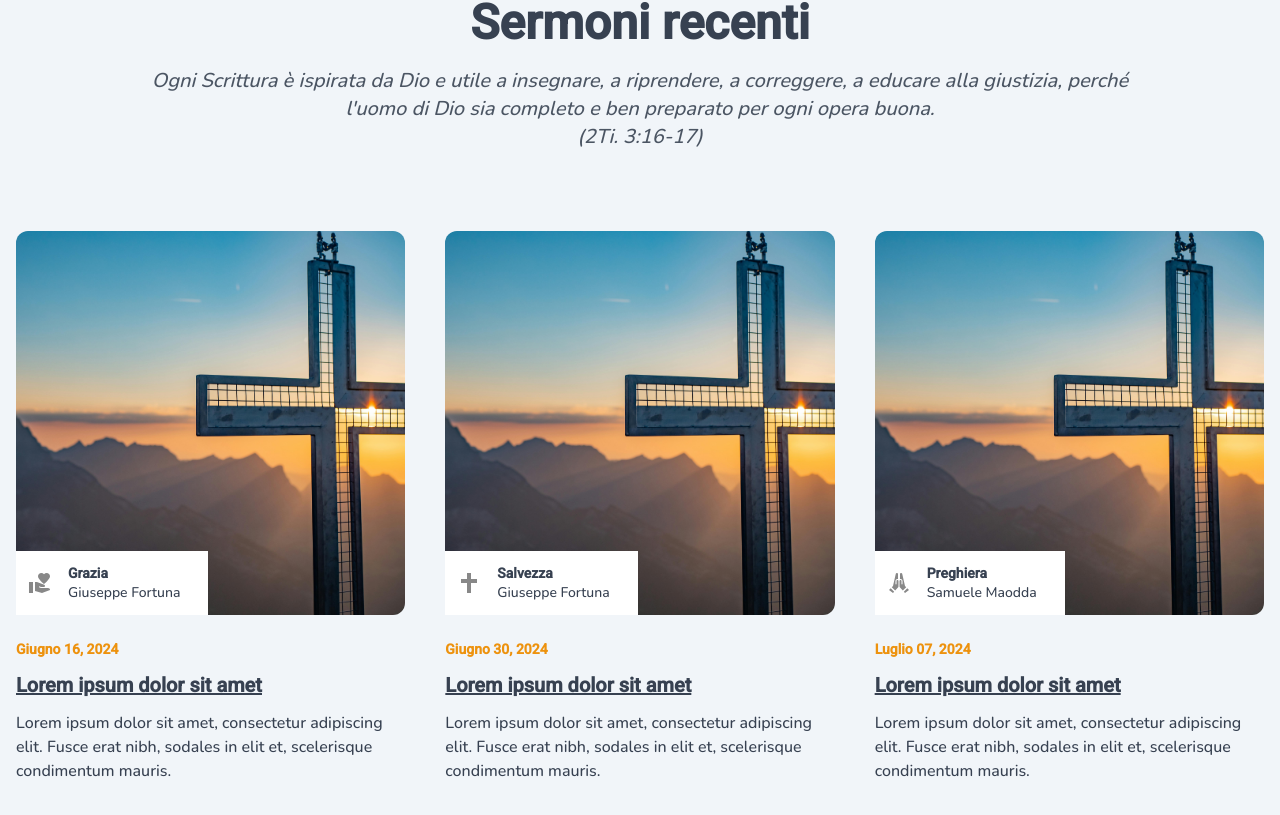
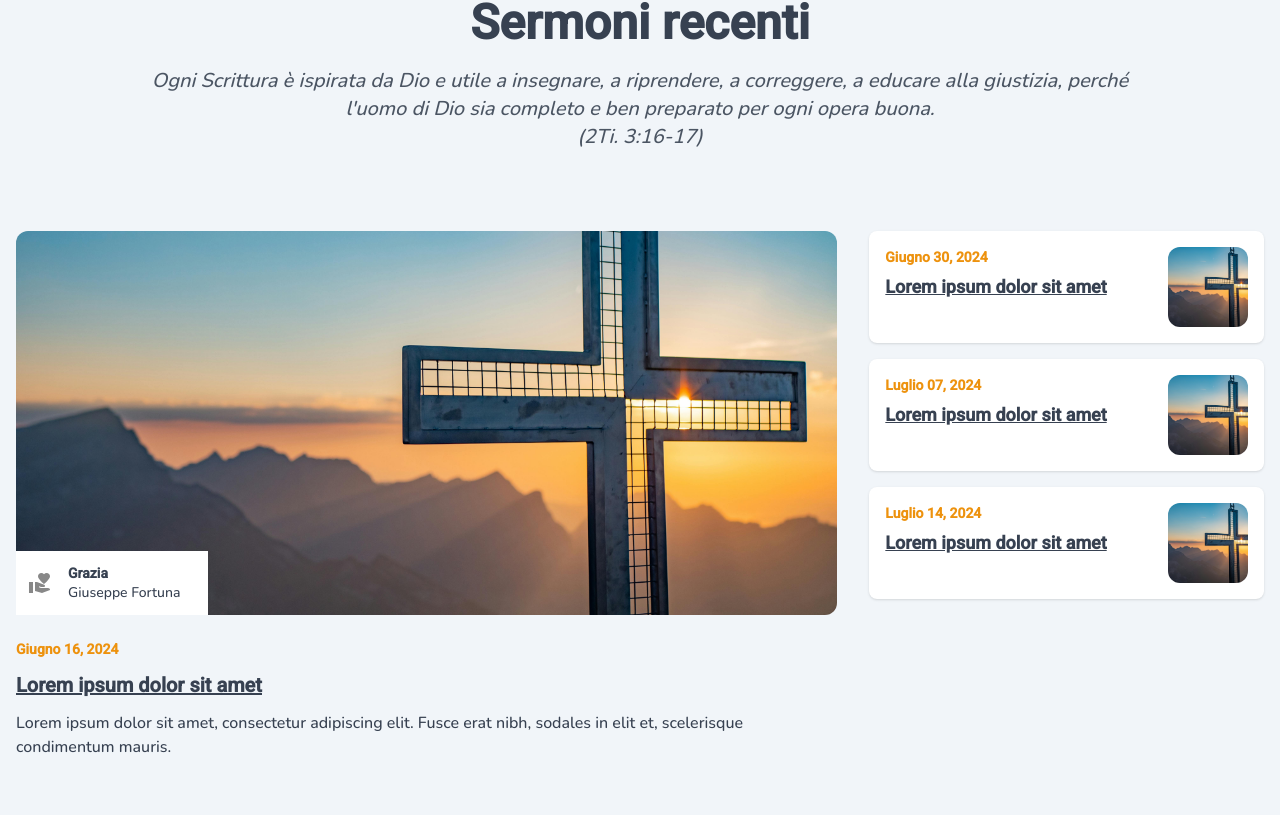
Before and after one commit to mirkorap/grace-and-truth-church, a Next.js app: page / in a window 1280 px wide. Shown: the part 1851-2666 px from the top of the page. Built offline with nearby package versions, Linux system fonts and the light colour scheme.

Commit message:
fix: adjust viewport for last-sermons section

```diff
--- /dev/null
+++ b/components/Thumbnail/index.tsx
@@ -0,0 +1,41 @@
+import BodyLarge from '@/components/Heading/BodyLarge';
+import TitleMedium from '@/components/Heading/TitleMedium';
+import TitleSmall from '@/components/Heading/TitleSmall';
+import { ThumbnailOpts } from '@/types/Thumbnail';
+import dayjs from 'dayjs';
+import Image from 'next/image';
+import Link from 'next/link';
+
+export default function Thumbnail({
+  title,
+  text,
+  href,
+  imgSrc,
+  imgAlt,
+  publishedAt,
+}: ThumbnailOpts) {
+  const formatted = dayjs(publishedAt).format('MMMM DD, YYYY');
+  const date = formatted[0].toUpperCase() + formatted.slice(1);
+
+  return (
+    <Link href={href}>
+      <div className='mb-4 rounded-lg bg-card p-4 shadow'>
+        <div className='flex justify-between'>
+          <div>
+            <TitleSmall text={date} className='text-primary-500' />
+            <TitleMedium text={title} className='my-1.5 underline' />
+            <BodyLarge text={text} className='line-clamp-2 lg:hidden' />
+          </div>
+
+          <Image
+            className='hidden rounded-xl object-cover object-center xs:size-20 sm:block'
+            src={imgSrc}
+            alt={imgAlt}
+            width={1024}
+            height={1024}
+          />
+        </div>
+      </div>
+    </Link>
+  );
+}
--- a/containers/home-page/last-sermons-section/costants.ts
+++ b/containers/home-page/last-sermons-section/costants.ts
@@ -1,21 +1,8 @@
-import { Post } from '@/types/Post';
+import { Thumbnail } from '@/types/Thumbnail';
 
-export const Posts: Post[] = [
+export const Thumbnails: Thumbnail[] = [
   {
     id: 1,
-    category: 'grace',
-    author: 'Giuseppe Fortuna',
-    title: 'Lorem ipsum dolor sit amet',
-    text: 'Lorem ipsum dolor sit amet, consectetur adipiscing elit. Fusce erat nibh, sodales in elit et, scelerisque condimentum mauris.',
-    href: '/',
-    imgSrc: '/home/cross.jpg',
-    imgAlt: 'Lorem ipsum dolor sit amet, consectetur adipiscing elit.',
-    publishedAt: new Date(Date.parse('2024-06-16')),
-  },
-  {
-    id: 2,
-    category: 'salvation',
-    author: 'Giuseppe Fortuna',
     title: 'Lorem ipsum dolor sit amet',
     text: 'Lorem ipsum dolor sit amet, consectetur adipiscing elit. Fusce erat nibh, sodales in elit et, scelerisque condimentum mauris.',
     href: '/',
@@ -24,9 +11,7 @@ export const Posts: Post[] = [
     publishedAt: new Date(Date.parse('2024-06-30')),
   },
   {
-    id: 3,
-    category: 'prayer',
-    author: 'Samuele Maodda',
+    id: 2,
     title: 'Lorem ipsum dolor sit amet',
     text: 'Lorem ipsum dolor sit amet, consectetur adipiscing elit. Fusce erat nibh, sodales in elit et, scelerisque condimentum mauris.',
     href: '/',
@@ -34,4 +19,13 @@ export const Posts: Post[] = [
     imgAlt: 'Lorem ipsum dolor sit amet, consectetur adipiscing elit.',
     publishedAt: new Date(Date.parse('2024-07-07')),
   },
+  {
+    id: 3,
+    title: 'Lorem ipsum dolor sit amet',
+    text: 'Lorem ipsum dolor sit amet, consectetur adipiscing elit. Fusce erat nibh, sodales in elit et, scelerisque condimentum mauris.',
+    href: '/',
+    imgSrc: '/home/cross.jpg',
+    imgAlt: 'Lorem ipsum dolor sit amet, consectetur adipiscing elit.',
+    publishedAt: new Date(Date.parse('2024-07-14')),
+  },
 ];
--- a/containers/home-page/last-sermons-section/index.tsx
+++ b/containers/home-page/last-sermons-section/index.tsx
@@ -1,8 +1,9 @@
 import DisplaySmall from '@/components/Heading/DisplaySmall';
 import Quote from '@/components/Heading/Quote';
 import Post from '@/components/Post';
+import Thumbnail from '@/components/Thumbnail';
 
-import { Posts } from './costants';
+import { Thumbnails } from './costants';
 
 export default function LastSermonsSection() {
   return (
@@ -13,16 +14,29 @@ export default function LastSermonsSection() {
           <Quote
             text="Ogni Scrittura è ispirata da Dio e utile a insegnare, a riprendere, a correggere, a educare alla giustizia, perché l'uomo di Dio sia completo e ben preparato per ogni opera buona."
             verse='2Ti. 3:16-17'
-            className='mx-auto max-w-5xl'
+            className='px-[10%]'
           />
         </div>
 
-        <div className='mx-auto flex w-full max-w-[85rem] flex-col items-center justify-center gap-10 px-4 lg:flex-row'>
-          {Posts.map((item) => (
+        <div className='mx-auto w-full max-w-[85rem] px-4'>
+          <div className='grid grid-cols-1 gap-8 lg:grid-cols-3'>
+            <div className='lg:col-span-2'>
               <Post
+                category='grace'
+                author='Giuseppe Fortuna'
+                title='Lorem ipsum dolor sit amet'
+                text='Lorem ipsum dolor sit amet, consectetur adipiscing elit. Fusce erat nibh, sodales in elit et, scelerisque condimentum mauris.'
+                href='/'
+                imgSrc='/home/cross.jpg'
+                imgAlt='Lorem ipsum dolor sit amet, consectetur adipiscing elit.'
+                publishedAt={new Date(Date.parse('2024-06-16'))}
+              />
+            </div>
+
+            <div>
+              {Thumbnails.map((item) => (
+                <Thumbnail
                   key={item.id}
-              category={item.category}
-              author={item.author}
                   title={item.title}
                   text={item.text}
                   href={item.href}
@@ -33,6 +47,8 @@ export default function LastSermonsSection() {
               ))}
             </div>
           </div>
+        </div>
+      </div>
     </section>
   );
 }
--- a/containers/home-page/our-meetings-section/index.tsx
+++ b/containers/home-page/our-meetings-section/index.tsx
@@ -13,6 +13,7 @@ export default function OurMeetingsSection() {
           <Quote
             text="Facciamo attenzione gli uni agli altri per incitarci all'amore e alle buone opere"
             verse='Eb. 10:24'
+            className='px-[10%]'
           />
         </div>
 
--- /dev/null
+++ b/types/Thumbnail.ts
@@ -0,0 +1,11 @@
+export type ThumbnailOpts = Omit<Thumbnail, 'id'>;
+
+export interface Thumbnail {
+  id: number;
+  title: string;
+  text: string;
+  href: string;
+  imgSrc: string;
+  imgAlt: string;
+  publishedAt: Date;
+}
```
Lines whose indentation alone changed are shown as unchanged.
